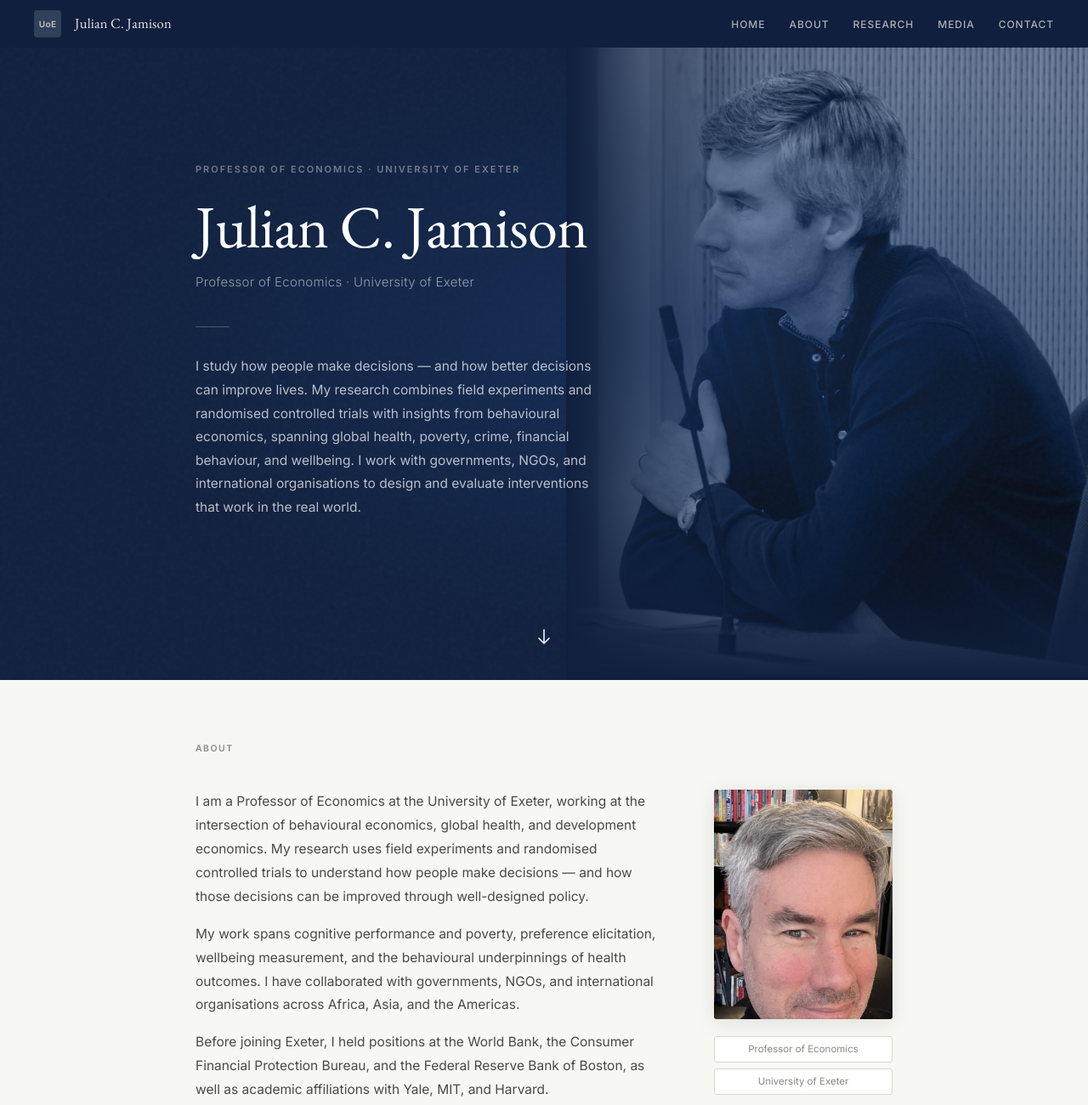
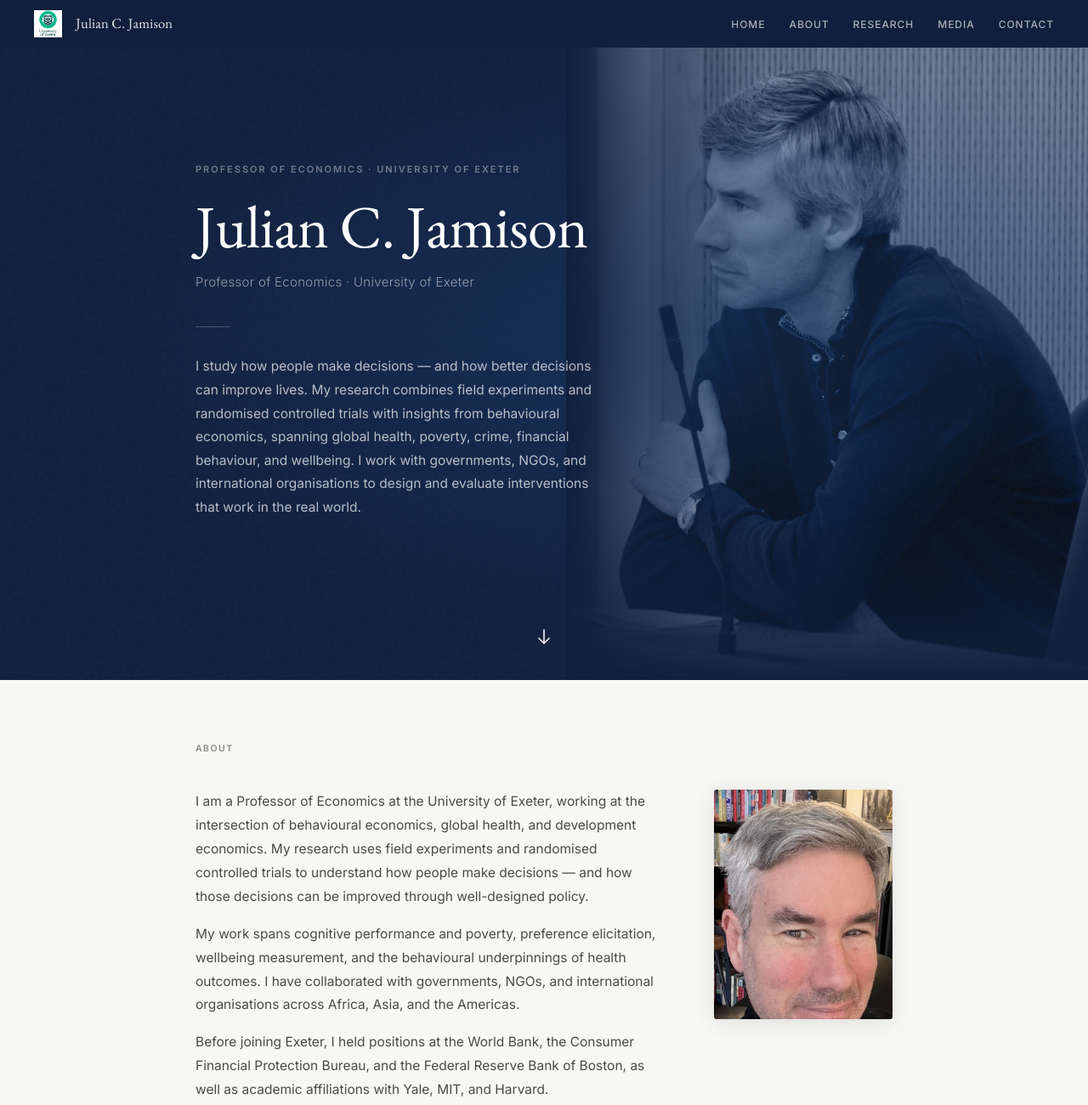
Before and after one commit to JulianCJamison/julianjamison, a plain HTML site: page index.html in a window 1280 px wide. Shown: the top 1300 px of the page at 85% size. Drawn offline with nearby package versions, Linux system fonts and the light colour scheme.

Commit message:
Update index.html

```diff
--- a/index.html
+++ b/index.html
@@ -515,8 +515,7 @@
 <!-- NAV -->
 <nav id="nav">
   <a href="#home" class="nav-left">
-    <!-- Replace this div with: <img src="exeter-logo.png" alt="University of Exeter" style="height:32px;width:auto;"> when you have the logo -->
-    <div class="nav-logo">UoE</div>
+    <img src="exeter-logo.png" alt="University of Exeter" style="height:32px;width:auto;">
     <span class="nav-name">Julian C. Jamison</span>
   </a>
   <ul class="nav-links">
@@ -690,15 +689,7 @@
     }
   });
 
-  const affilWrap = document.getElementById('affil-wrap');
-  [d.title, d.institution].forEach(text => {
-    if (text) {
-      const div = document.createElement('div');
-      div.className = 'affil-tag';
-      div.textContent = text;
-      affilWrap.appendChild(div);
-    }
-  });
+  // affiliation tags under photo removed
 
   // ── Research intro + tags explainer ──
   const introEl = document.getElementById('research-intro');
```
